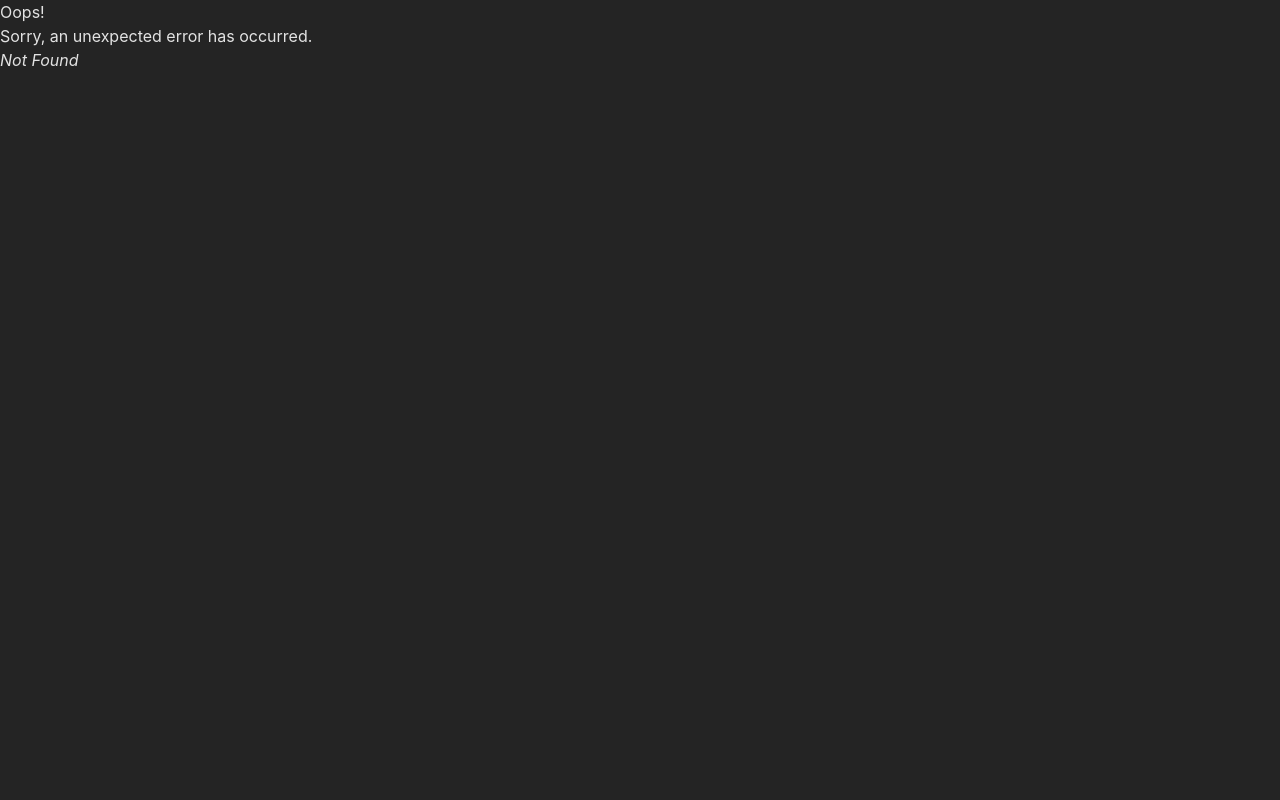
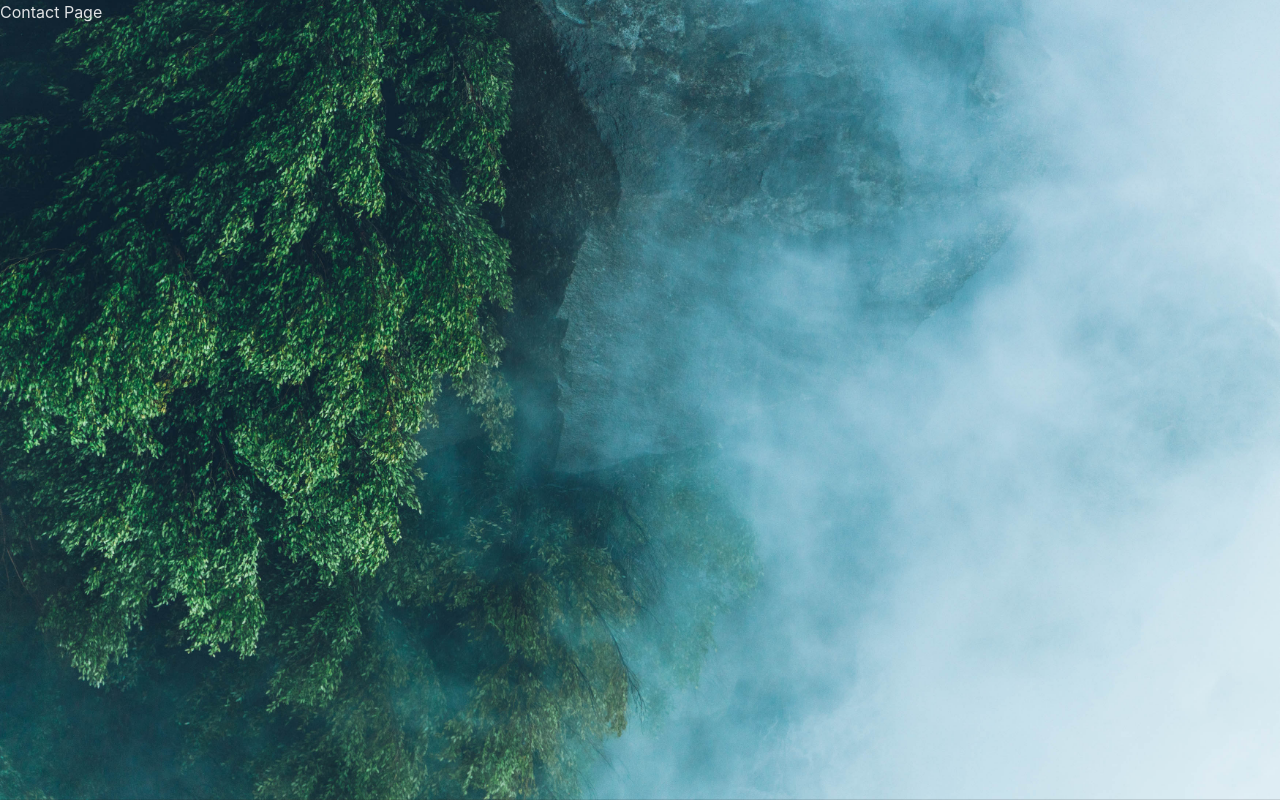
Before and after one commit to connorwarme/connorwarme.github.io, a React (Vite) app: page /contact in a window 1280 px wide. Before the commit this address had no page. Built offline with nearby package versions, Linux system fonts and the light colour scheme.

Commit message:
Add simple about and contact pages and routes

```diff
--- /dev/null
+++ b/src/pages/about.jsx
@@ -0,0 +1,9 @@
+const About = () => {
+  return (
+    <>
+      <h1>About Page</h1>
+    </>
+   );
+}
+
+export default About;
--- /dev/null
+++ b/src/pages/contact.jsx
@@ -0,0 +1,9 @@
+const Contact = () => {
+  return (
+    <>
+      <h1>Contact Page</h1>
+    </>
+   );
+}
+
+export default Contact;
```
Also changed, not shown: src/main.jsx (+11 -5 lines).
